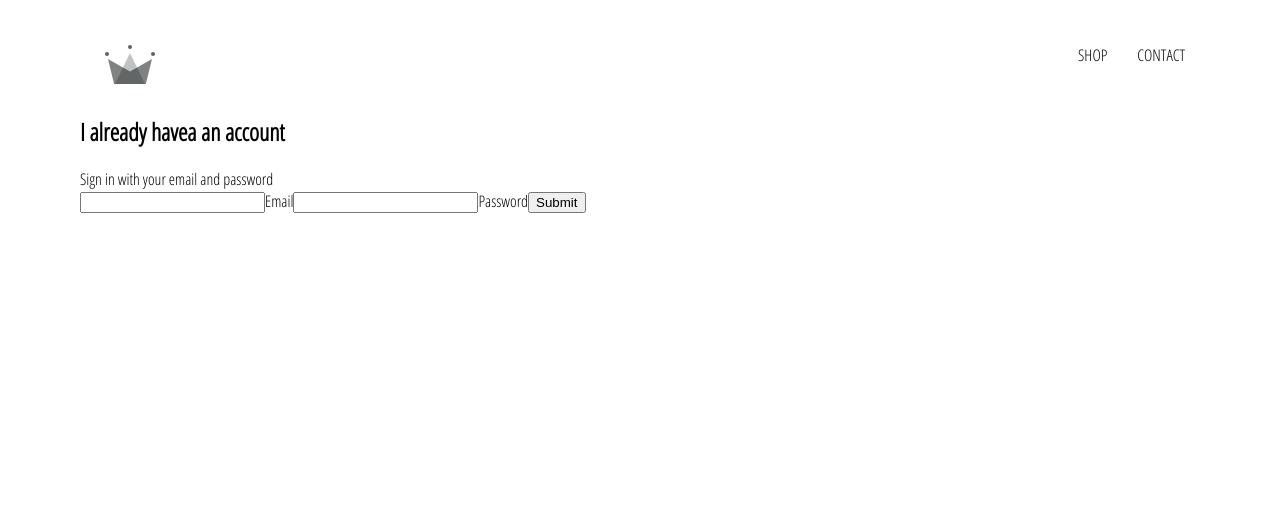
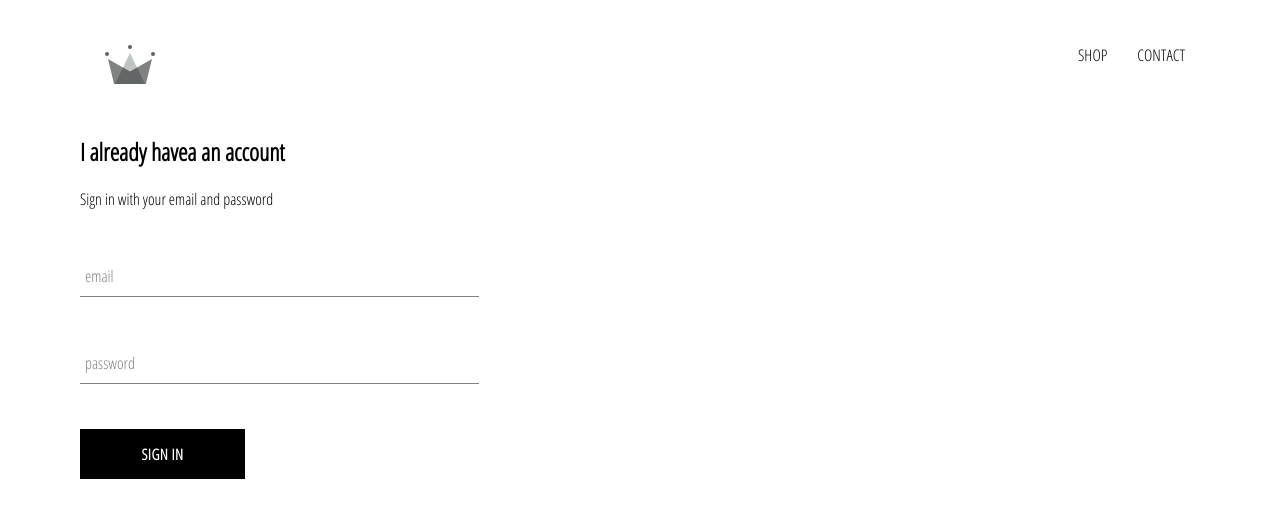
Before and after one commit to nikola-96/React-project-Crwn-Clothing-web-site, a React (Create React App) app: page /signin in a window 1280 px wide. Shown: the top 518 px of the page. Built offline with nearby package versions, Linux system fonts and the light colour scheme.

Commit message:
signin complited on client side

```diff
--- a/src/App.js
+++ b/src/App.js
@@ -6,11 +6,6 @@
 import Header from './components/header/header.component';
 import SignInAndSignUpPage from './pages/sign-in-and-sing-up/sign-in-and-sing-up.component';
 
-const HatsPage = () => (
-  <div>
-    <h1>Hats page</h1>
-  </div>
-)
 function App() {
   return (
     <div className="App">
--- /dev/null
+++ b/src/components/custom-button/custom-button.component.jsx
@@ -0,0 +1,11 @@
+import React from 'react'
+
+import './custom-button.style.scss'
+
+const CustomButton = ({ children, ...otherProps }) => (
+    <button className="custom-button" {...otherProps}>
+        {children}
+    </button>
+)
+
+export default CustomButton
--- /dev/null
+++ b/src/components/custom-button/custom-button.style.scss
@@ -0,0 +1,22 @@
+.custom-button {
+    min-width: 165px;
+    width: auto;
+    height: 50px;
+    letter-spacing: 0.5px;
+    line-height: 50px;
+    padding: 0 35px 0 35px;
+    font-size: 15px;
+    background-color: black;
+    color: white;
+    text-transform: uppercase;
+    font-family: 'Open Sans Condensed';
+    font-weight: bolder;
+    border: none;
+    cursor: pointer;
+
+    &:hover {
+      background-color: white;
+      color: black;
+      border: 1px solid black;
+    }
+  }
--- /dev/null
+++ b/src/components/form-input/form-input.component.jsx
@@ -0,0 +1,16 @@
+import React from 'react'
+
+import './form-input.component.style.scss'
+
+const FormInput = ({ handleChange, label, ...otherProps }) => (
+    <div className="group">
+        <input className="form-input" onChange={handleChange}{...otherProps} />
+        {
+            label ? (
+                <label className={`${otherProps.value.lenght ? 'shrink' : ''} form-input-label`}>{label}</label>
+            )
+                : null
+        }
+    </div>
+)
+export default FormInput
--- /dev/null
+++ b/src/components/form-input/form-input.component.style.scss
@@ -0,0 +1,54 @@
+$sub-color: grey;
+$main-color: black;
+
+@mixin shrinkLabel {
+  top: -14px;
+  font-size: 12px;
+  color: $main-color;
+}
+
+.group {
+  position: relative;
+  margin: 45px 0;
+
+  .form-input {
+    background: none;
+    background-color: white;
+    color: $sub-color;
+    font-size: 18px;
+    padding: 10px 10px 10px 5px;
+    display: block;
+    width: 100%;
+    border: none;
+    border-radius: 0;
+    border-bottom: 1px solid $sub-color;
+    margin: 25px 0;
+
+    &:focus {
+      outline: none;
+    }
+
+    &:focus ~ .form-input-label {
+      @include shrinkLabel();
+    }
+  }
+
+  input[type='password'] {
+    letter-spacing: 0.3em;
+  }
+
+  .form-input-label {
+    color: $sub-color;
+    font-size: 16px;
+    font-weight: normal;
+    position: absolute;
+    pointer-events: none;
+    left: 5px;
+    top: 10px;
+    transition: 300ms ease all;
+
+    &.shrink {
+      @include shrinkLabel();
+    }
+  }
+}
--- a/src/components/sign-in/sign-in.component.jsx
+++ b/src/components/sign-in/sign-in.component.jsx
@@ -1,6 +1,8 @@
 import React from 'react'
 
 import './sign-in.style.scss'
+import FormInput from '../form-input/form-input.component'
+import CustomButton from '../custom-button/custom-button.component'
 
 class SignIn extends React.Component {
     constructor(props) {
@@ -30,24 +32,23 @@
                 <h2>I already havea an account</h2>
                 <span>Sign in with your email and password</span>
                 <form onSubmit={this.handleSubmit}>
-                    <input name="email"
+                    <FormInput name="email"
                         type="email"
                         value={this.state.email}
                         required
-                        onChange={this.handleChange}
+                        label="email"
+                        handleChange={this.handleChange}
                     />
 
-                    <label >Email</label>
-                    <input name="password"
+                    <FormInput name="password"
                         type="password"
                         value={this.state.password}
                         required
-                        onChange={this.handleChange}
+                        label="password"
+                        handleChange={this.handleChange}
                     />
 
-                    <label>Password</label>
-
-                    <input type="submit" value="Submit" />
+                    <CustomButton type="submit" value="Submit" >Sign In</CustomButton>
                 </form>
             </div>
         )
--- a/src/components/sign-in/sign-in.style.scss
+++ b/src/components/sign-in/sign-in.style.scss
@@ -0,0 +1,8 @@
+.sign-in{
+    width: 30vw;
+    display: flex;
+    flex-direction: column;
+}
+.title{
+    margin: 10px 0px;
+}
```
